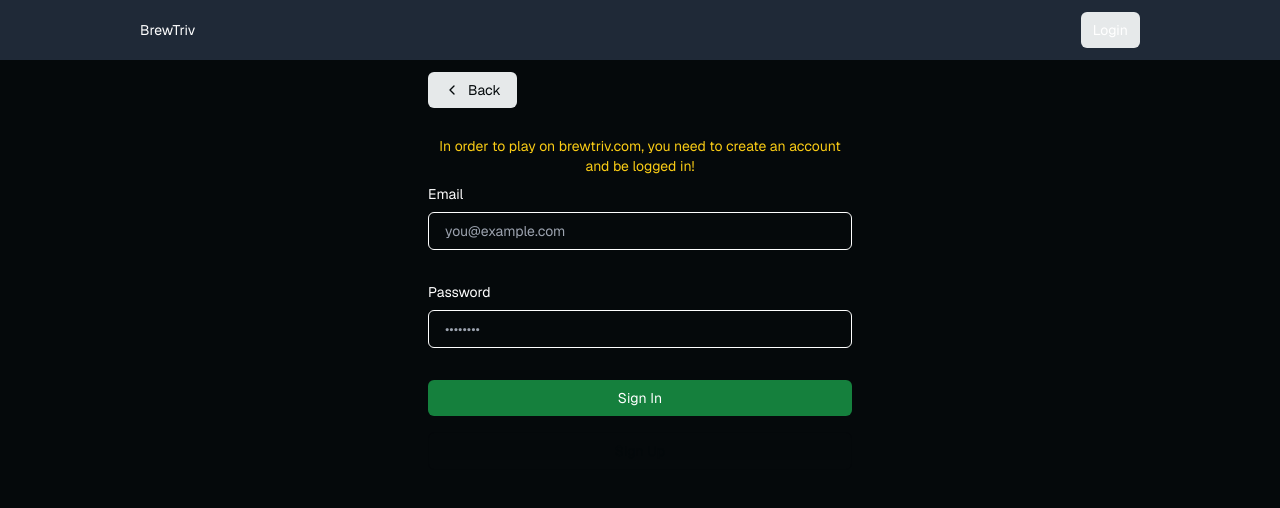
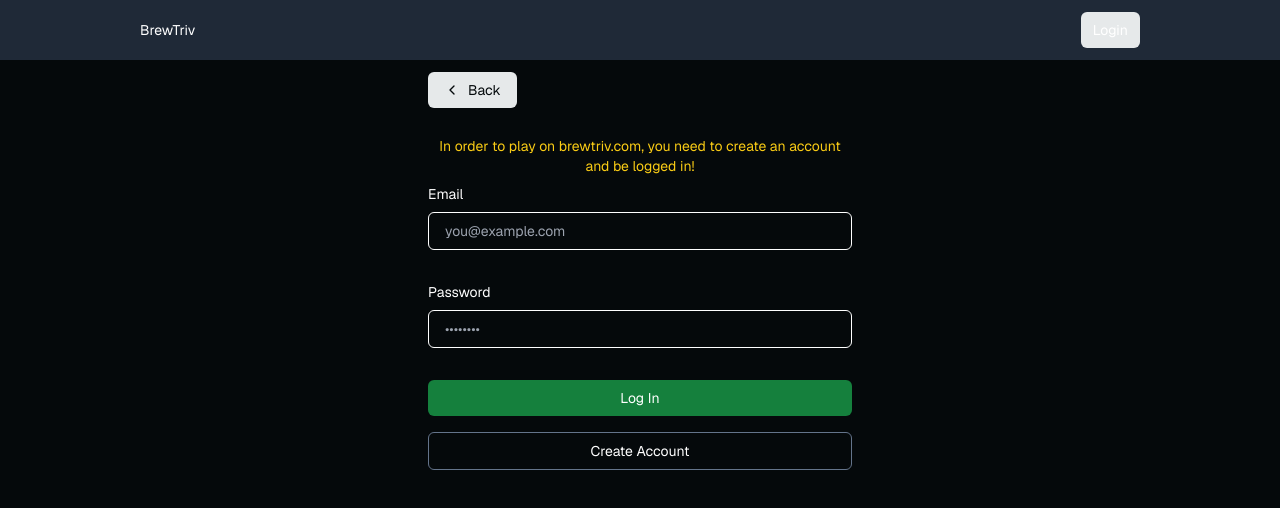
Before and after one commit to jaredrudnicki/brewtriv, a Next.js app: page /login in a window 1280 px wide. Shown: the top 508 px of the page. Built offline with nearby package versions, Linux system fonts and the light colour scheme; no server answers.

Commit message:
change redirect after confirmation

```diff
--- a/app/login/page.tsx
+++ b/app/login/page.tsx
@@ -15,7 +15,6 @@
     const email = formData.get("email") as string;
     const password = formData.get("password") as string;
     const supabase = createClient();
-
     const { data, error } = await supabase.auth.signInWithPassword({
       email,
       password,
@@ -29,11 +28,10 @@
   const signUp = async (formData: FormData) => {
     "use server";
 
-    const origin = headers().get("origin");
+    const origin = process.env.NODE_ENV === 'production' ? 'https://www.brewtriv.com' : "localhost:3000"
     const email = formData.get("email") as string;
     const password = formData.get("password") as string;
     const supabase = createClient();
-
     const { error } = await supabase.auth.signUp({
       email,
       password,
@@ -99,14 +97,14 @@
           className="text-foreground mb-2 rounded-md bg-green-700 px-4 py-2 text-white"
           pendingText="Signing In..."
         >
-          Sign In
+          Log In
         </SubmitButton>
         <SubmitButton
           formAction={signUp}
-          className="border-foreground/20 text-foreground mb-2 rounded-md border px-4 py-2"
+          className="border-foreground/20 text-foreground mb-2 rounded-md border px-4 py-2 text-white border-slate-500 hover:border-white"
           pendingText="Signing Up..."
         >
-          Sign Up
+          Create Account
         </SubmitButton>
         {searchParams?.message && (
           <p className="bg-foreground/10 text-foreground mt-4 p-4 text-center">
```
